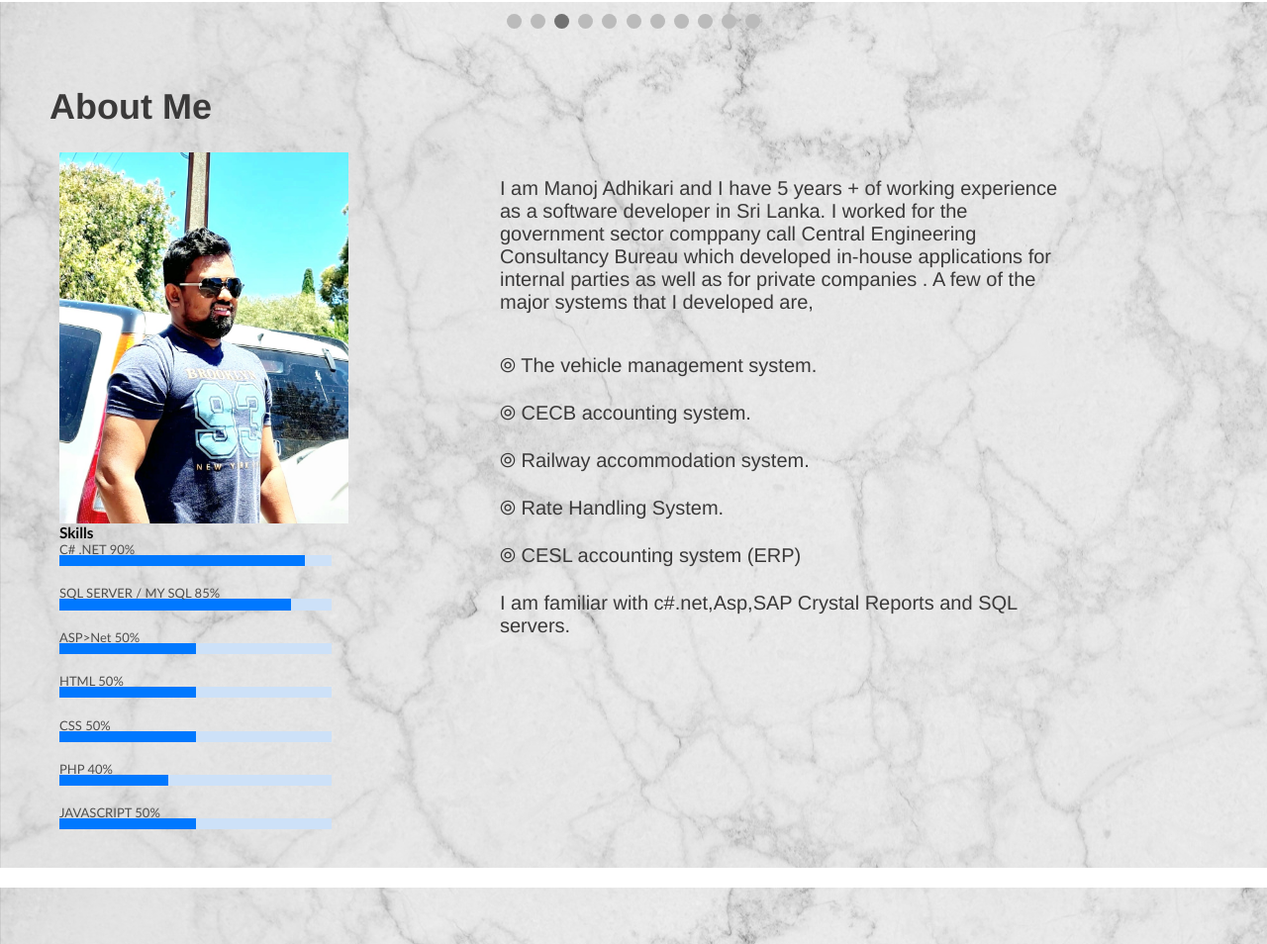
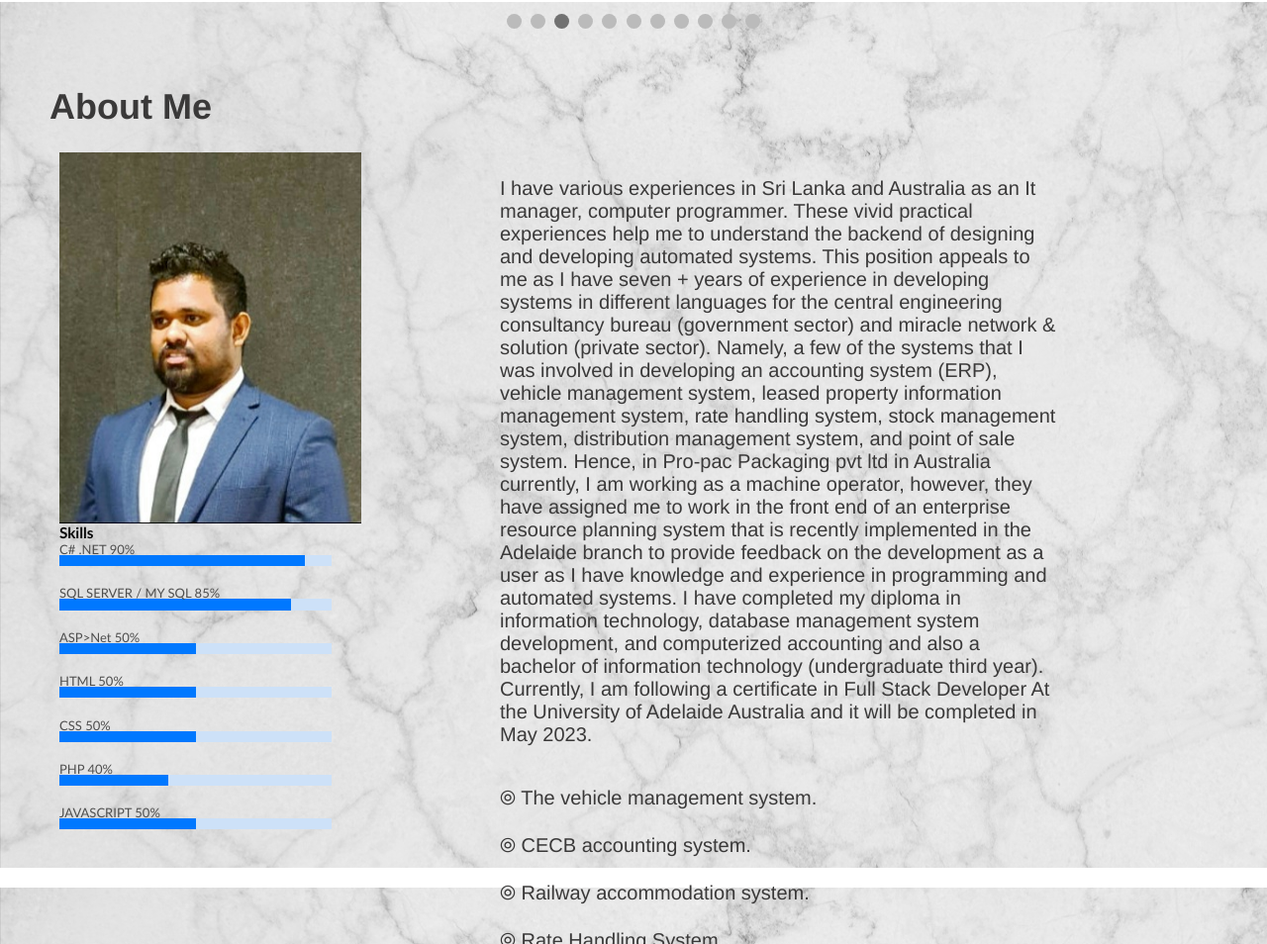
Before and after one commit to ManojAdikari/My_Portfolio, a plain HTML site: page index.html in a window 1280 px wide. Shown: the part 657-1611 px from the top of the page at 99% size. Drawn offline with Linux system fonts and the light colour scheme.

Commit message:
update project

```diff
--- a/index.html
+++ b/index.html
@@ -183,7 +183,7 @@
       <div class="row">
         <div class="column left">
           <div class="skill-mf">
-            <img src="./images/mj.jpg" />
+            <img src="./images/20230403_200248.jpg" />
             <h3>Skills</h3>
 
             <span>C# .NET</span> <span class="pull-right">90%</span>
@@ -226,10 +226,19 @@
         <div class="column right">
           <p>
 
-            I am Manoj Adhikari and I have 5 years + of working experience as a software developer in Sri Lanka.
-            I worked for the government sector comppany call Central Engineering Consultancy Bureau which developed
-            in-house applications for internal parties as well as for private companies .
-            A few of the major systems that I developed are, </p><br>
+            I have various experiences in Sri Lanka and Australia as an It manager, computer programmer.
+             These vivid practical experiences help me to understand the backend of designing and developing automated systems.
+             This position appeals to me as I have seven + years of experience in developing systems in different languages for
+             the central engineering consultancy bureau (government sector) and miracle network & solution (private sector).
+              Namely, a few of the systems that I was involved in developing an accounting system (ERP), vehicle management system,
+               leased property information management system, rate handling system, stock management system, distribution management system,
+                and point of sale system. Hence, in Pro-pac Packaging pvt ltd in Australia currently, I am working as a machine operator, however,
+                they have assigned me to work in the front end of an enterprise resource planning system that is recently implemented in the Adelaide branch
+                to provide feedback on the development as a user as I have knowledge and experience in programming and automated systems.
+I have completed my diploma in information technology, database management system development, and computerized accounting and also a
+bachelor of information technology (undergraduate third year). Currently, I am following a certificate in Full Stack Developer At the
+ University of Adelaide Australia and it will be completed in May 2023.
+ </p><br>
 
           <p>⦾ The vehicle management system.</p>
           <p>⦾ CECB accounting system.</p>
```
Also changed, not shown: images/20230403_200248.jpg (added).
